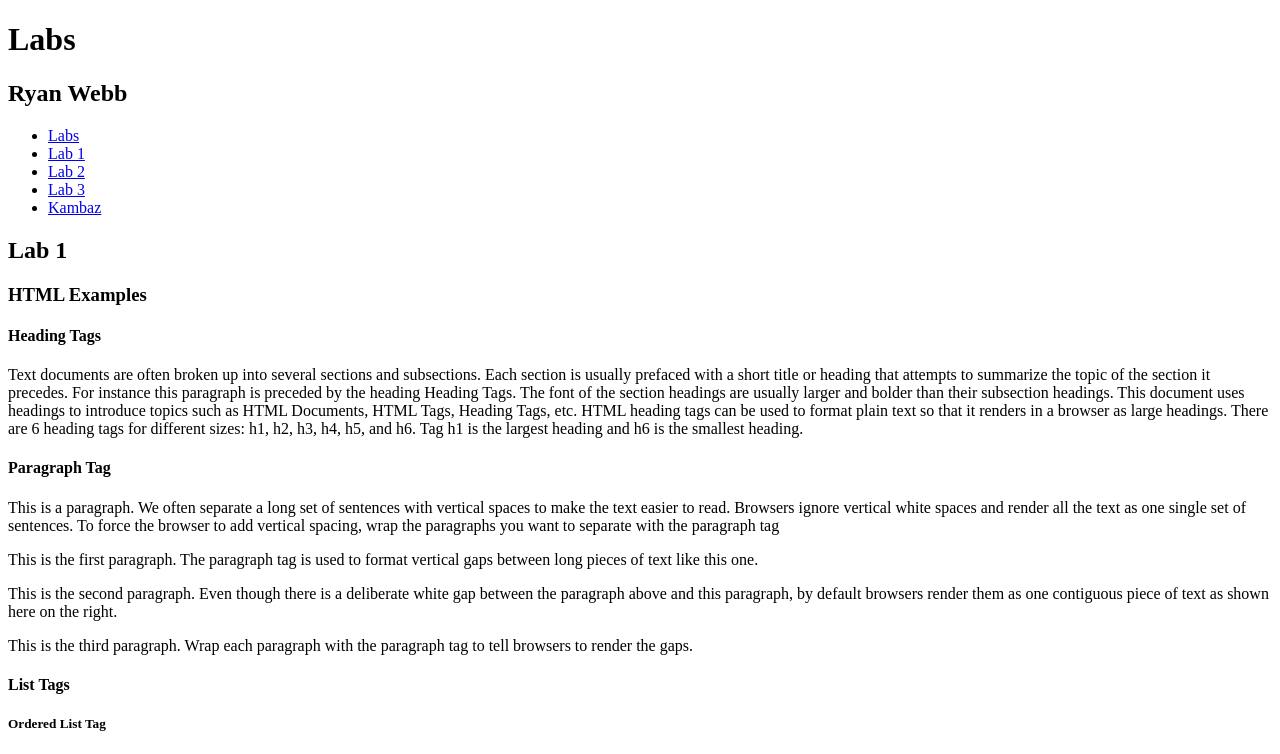
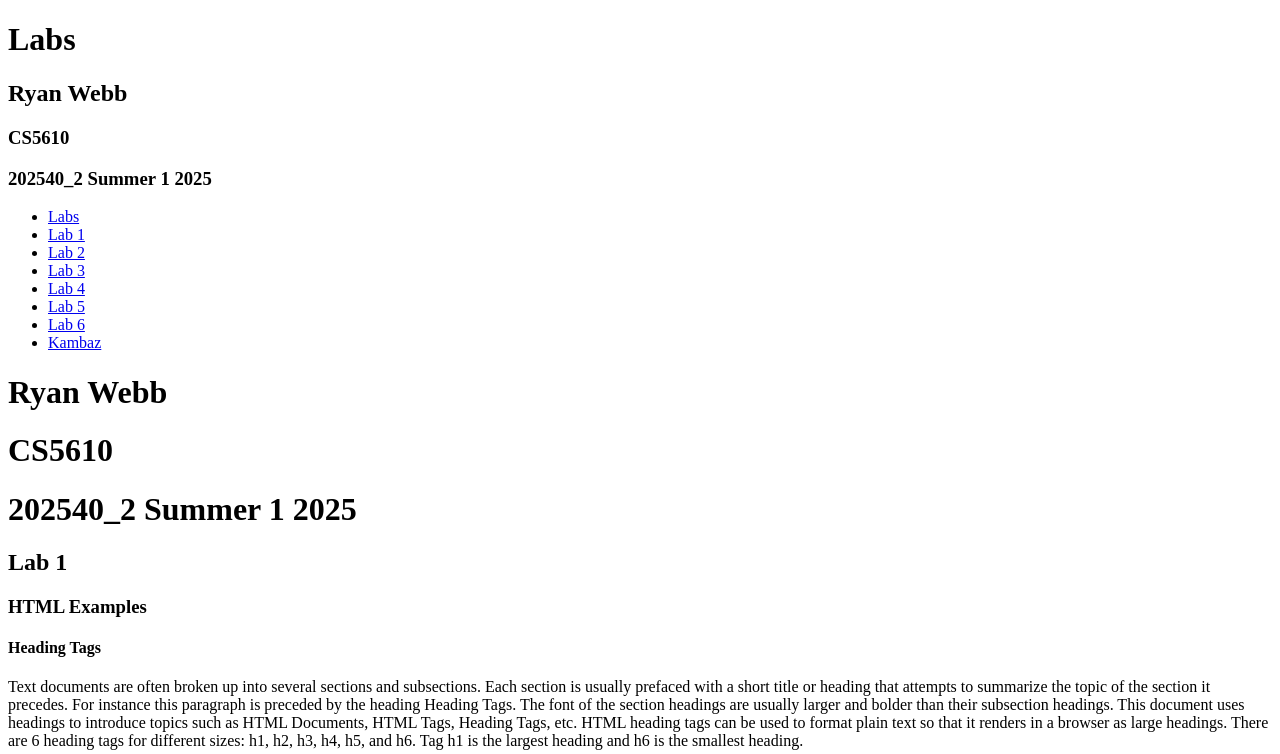
Before and after one commit to RyanFWebb/kambaz-react-web-app, a React (Vite) app: page /#/Labs/Lab1 in a window 1280 px wide. Shown: the top 754 px of the page. Built offline with nearby package versions, Linux system fonts and the light colour scheme.

Commit message:
Updating A1 for Rubric

```diff
--- a/src/Kambaz/Courses/Assignments/index.tsx
+++ b/src/Kambaz/Courses/Assignments/index.tsx
@@ -30,6 +30,12 @@ export default function Assignments() {
                     Multiple Modules | <b>Not available until</b> May 20 at 12:00 AM |<br />
                     <b>Due</b> May 27 at 11:59 PM | 100 pts
             </ul>
+            <h3 id="wd-assignments-title">
+                QUIZZES 10% of Total <button>+</button> </h3>
+            <h3 id="wd-assignments-title">
+                EXAMS 20% of Total <button>+</button> </h3>
+            <h3 id="wd-assignments-title">
+                PROJECT 30% of Total <button>+</button> </h3>
         </div>
     );
 }
--- a/src/Labs/Lab1/index.tsx
+++ b/src/Labs/Lab1/index.tsx
@@ -1,6 +1,9 @@
 export default function Lab1() {
     return (
         <div id="wd-lab1">
+            <h1>Ryan Webb</h1>
+            <h1>CS5610</h1>
+            <h1>202540_2 Summer 1 2025</h1>
             <h2>Lab 1</h2>
             <h3>HTML Examples</h3>
             <div id="wd-h-tag">
@@ -230,6 +233,8 @@ tag to tell browsers to render the gaps.
                     id="wd-all-good">
                 Hello World!
             </button>
+            <br /><br />
+            <input type="file" id="file_upload"/>
 
             <h5 id="wd-radio-buttons">Radio buttons</h5>
             <label>Favorite movie genre:</label><br />
@@ -244,6 +249,22 @@ tag to tell browsers to render the gaps.
             <label htmlFor="wd-radio-scifi">Science Fiction</label><br />
             <input type="radio" name="radio-genre" id="wd-radio-fantasy"/>
             <label htmlFor="wd-radio-fantasy">Fantasy</label>
+
+            <h5 id="wd-checkboxes">Checkboxes</h5>
+            <label>Favorite movie genre:</label><br/>
+
+            <input type="checkbox" name="check-genre" id="wd-chkbox-comedy"/>
+            <label htmlFor="wd-chkbox-comedy">Comedy</label><br/>
+
+            <input type="checkbox" name="check-genre" id="wd-chkbox-drama"/>
+            <label htmlFor="wd-chkbox-drama">Drama</label><br/>
+
+            <input type="checkbox" name="check-genre" id="wd-chkbox-scifi"/>
+            <label htmlFor="wd-chkbox-scifi">Science Fiction</label><br/>
+
+            <input type="checkbox" name="check-genre" id="wd-chkbox-fantasy"/>
+            <label htmlFor="wd-chkbox-fantasy">Fantasy</label>
+
             <h4 id="wd-dropdowns">Dropdowns</h4>
 
             <h5>Select one</h5>
--- /dev/null
+++ b/src/Labs/Lab4/index.tsx
@@ -0,0 +1,7 @@
+export default function Lab4() {
+    return (
+        <div>
+            <h2>Lab 4</h2>
+        </div>
+    );
+};
--- /dev/null
+++ b/src/Labs/Lab5/index.tsx
@@ -0,0 +1,7 @@
+export default function Lab5() {
+    return (
+        <div>
+            <h2>Lab 5</h2>
+        </div>
+    );
+};
--- /dev/null
+++ b/src/Labs/Lab6/index.tsx
@@ -0,0 +1,7 @@
+export default function Lab6() {
+    return (
+        <div>
+            <h2>Lab 6</h2>
+        </div>
+    );
+};
--- a/src/Labs/TOC.tsx
+++ b/src/Labs/TOC.tsx
@@ -6,6 +6,9 @@ export default function TOC() {
       <li><Link to="/Labs/Lab1">Lab 1</Link></li>
       <li><Link to="/Labs/Lab2">Lab 2</Link></li>
       <li><Link to="/Labs/Lab3">Lab 3</Link></li>
+      <li><Link to="/Labs/Lab4">Lab 4</Link></li>
+      <li><Link to="/Labs/Lab5">Lab 5</Link></li>
+      <li><Link to="/Labs/Lab6">Lab 6</Link></li>
       <li><Link to="/Kambaz">Kambaz</Link></li>
     </ul>
   );
--- a/src/Labs/index.tsx
+++ b/src/Labs/index.tsx
@@ -1,30 +1,27 @@
-// import Lab1 from './Lab1';
-// export default function Labs() {
-//     return (
-//         <div id="wd-labs">
-//             <h1>Ryan Webb </h1>
-//             <h1>Labs</h1>
-//             <Lab1 />
-//         </div>
-//     );
-// }
-
 import Lab1 from "./Lab1";
 import { Route, Routes, Navigate } from "react-router";
 import TOC from "./TOC";
 import Lab2 from "./Lab2";
 import Lab3 from "./Lab3";
+import Lab4 from "./Lab4";
+import Lab5 from "./Lab5";
+import Lab6 from "./Lab6";
 export default function Labs() {
   return (
     <div>
       <h1>Labs</h1>
       <h2>Ryan Webb</h2>
+      <h3>CS5610</h3>
+      <h3>202540_2 Summer 1 2025</h3>
       <TOC />
       <Routes>
         <Route path="/" element={<Navigate to="Lab1" />} />
         <Route path="Lab1" element={<Lab1 />} />
         <Route path="Lab2/*" element={<Lab2 />} />
         <Route path="Lab3/*" element={<Lab3 />} />
+        <Route path="Lab4/*" element={<Lab4 />} />
+        <Route path="Lab5/*" element={<Lab5 />} />
+        <Route path="Lab6/*" element={<Lab6 />} />
       </Routes>
     </div>
   );
```
